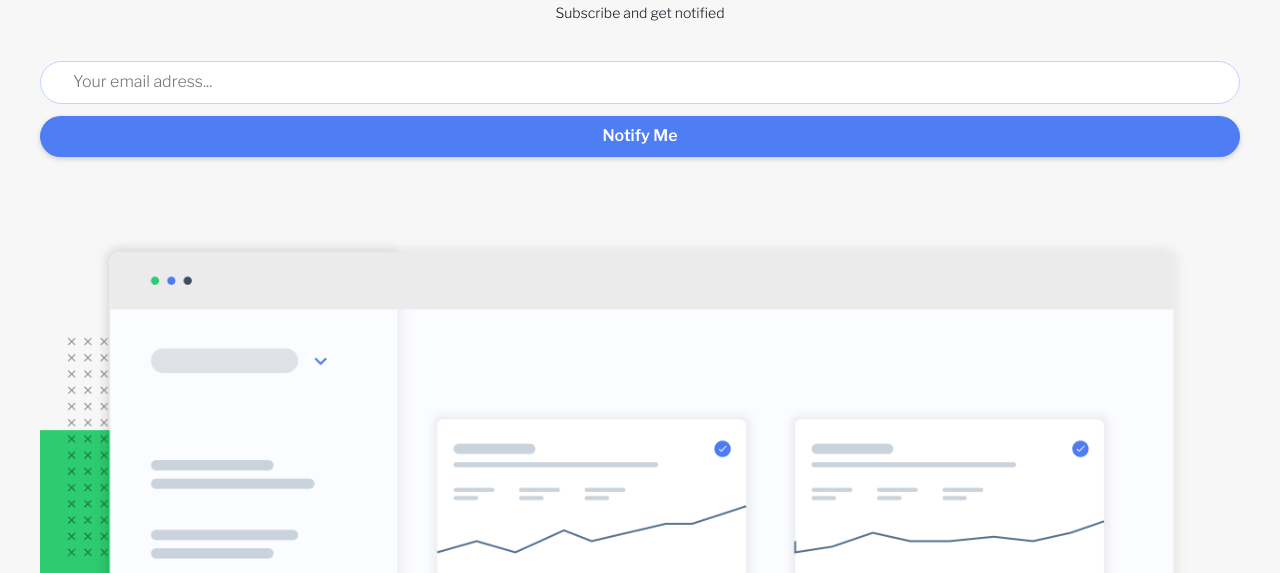
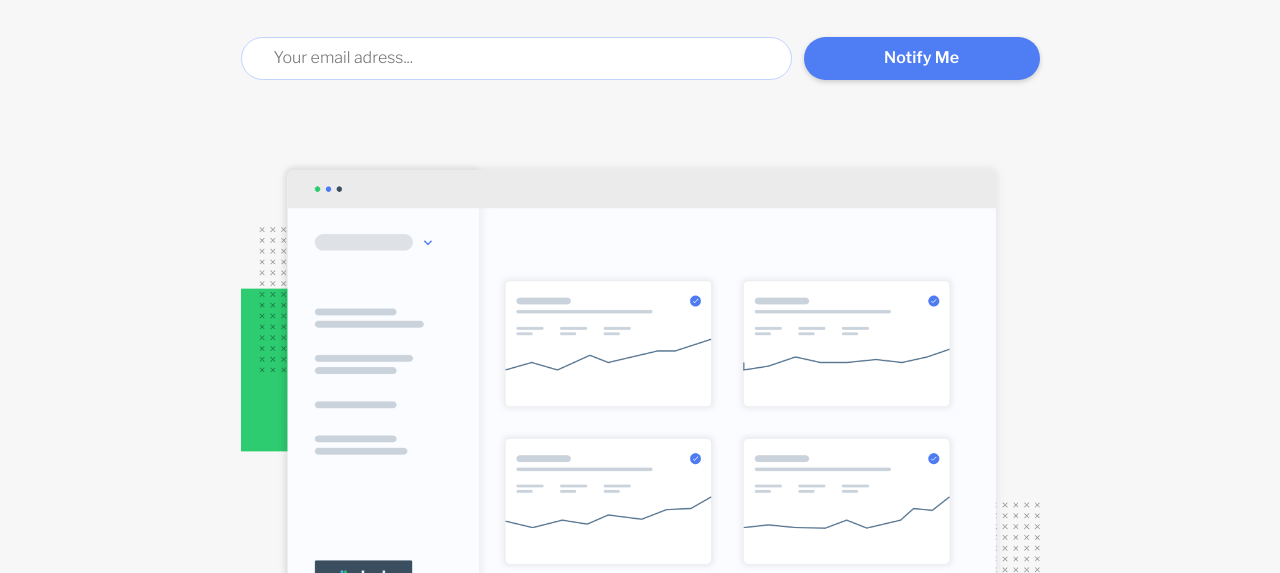
Before and after one commit to martinelias1312/ping-coming-soon-page-master, a plain HTML site: page index.html in a window 1280 px wide. Shown: the part 227-800 px from the top of the page. Drawn offline with nearby package versions, Linux system fonts and the light colour scheme.

Commit message:
media q styling

```diff
--- a/assets/scss/_mediaQueries.scss
+++ b/assets/scss/_mediaQueries.scss
@@ -1,6 +1,29 @@
 /*
  *	MEDIA QUERIES
  ------------------------------------------------------ */
-@media screen and (max-width: 599px) {
+@media screen and (min-width: 599px) {
+    form {
+        flex-direction: row;
+    }
 
+    #email {
+        width: 70%;
+    }
+
+    .submit {
+        width: 30%;
+    }
 }
+
+@media screen and (min-width: 799px) {
+    body {
+        display: flex;
+        flex-direction: column;
+        align-items: center;
+        height: auto;
+    }
+
+    main {
+        max-width: 799px;
+    }
+}
```
Also changed, not shown: assets/css/main.css, assets/css/main.min.css, 2 other files.
